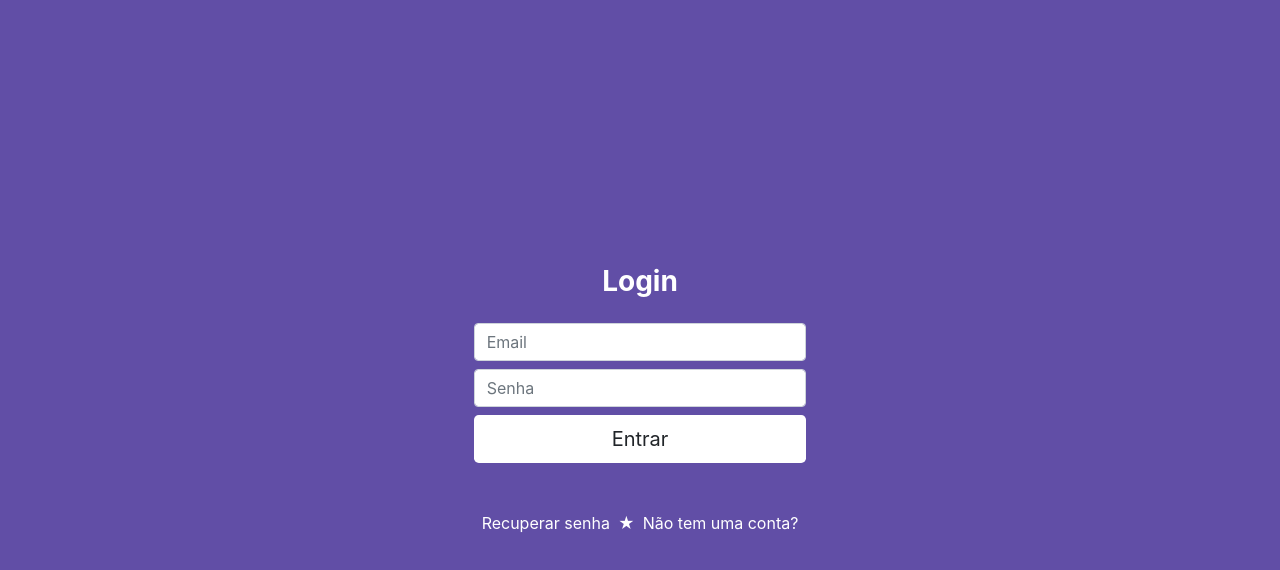
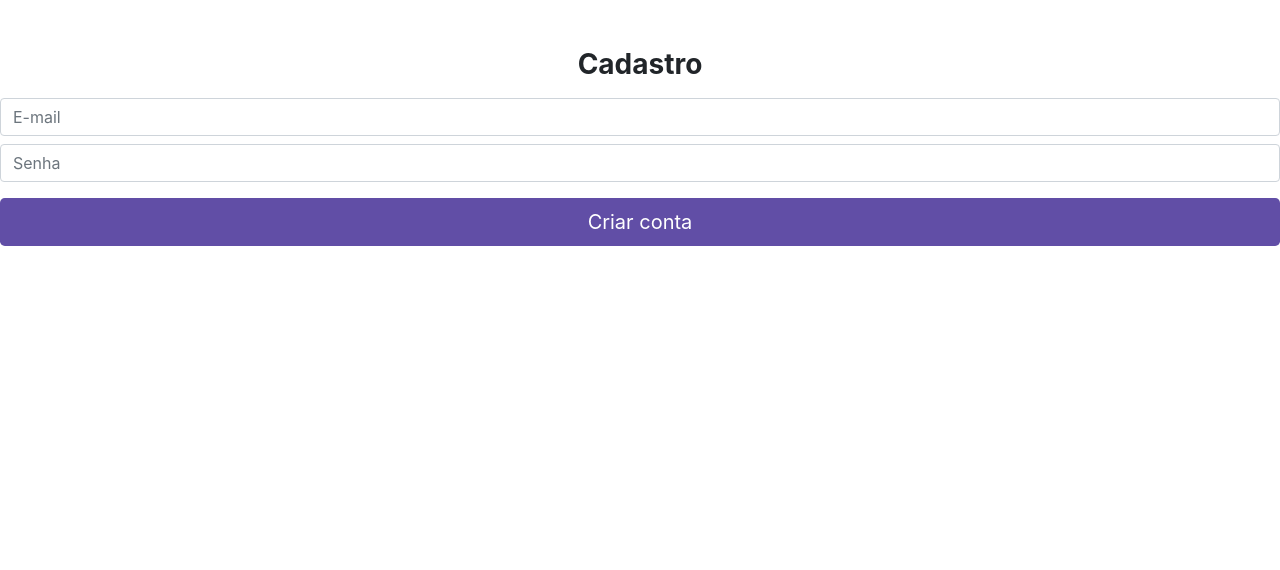
Before and after one commit to Vyctor/portal-de-eventos, a React (Create React App) app: page /create-account in a window 1280 px wide. Shown: the top 570 px of the page. Built offline with nearby package versions, Linux system fonts and the light colour scheme.

Commit message:
cadastro de usuarios

```diff
--- a/src/index.js
+++ b/src/index.js
@@ -1,5 +1,9 @@
-import React from 'react';
-import ReactDOM from 'react-dom';
-import App from './App';
+import React from "react";
+import ReactDOM from "react-dom";
+import App from "./App";
+import CreateAccount from "./view/create-account";
 
-ReactDOM.render(<App></App>, document.getElementById('root'));
+ReactDOM.render(
+  <CreateAccount></CreateAccount>,
+  document.getElementById("root")
+);
--- /dev/null
+++ b/src/view/create-account/create-account.css
@@ -0,0 +1,13 @@
+.form-login {
+  max-height: 650px;
+}
+
+.btn-cadastro {
+  background-color: #614ea6;
+  color: #fff;
+}
+
+.btn-cadastro:hover {
+  background-color: #f21667;
+  color: #fff;
+}
--- /dev/null
+++ b/src/view/create-account/index.js
@@ -0,0 +1,118 @@
+import React, { useState } from "react";
+import firebase from "../../config/firebase";
+import "firebase/auth";
+
+import "./create-account.css";
+
+const CreateAccount = () => {
+  const [email, setEmail] = useState();
+  const [password, setPassword] = useState();
+  const [tipoMensagem, setTipoMensagem] = useState();
+  const [errorMessage, setErrorMessage] = useState();
+  const [spinnerState, setSpinnerState] = useState();
+
+  const resetForm = () => {
+    setEmail("");
+    setPassword("");
+  };
+
+  const cadastrar = () => {
+    setTipoMensagem(null);
+
+    if (!email || !password) {
+      setTipoMensagem("Erro");
+      setErrorMessage(
+        "Você precisa informar o e-mail e a senha para realizar o cadastro!"
+      );
+      return;
+    }
+
+    setSpinnerState(true);
+    firebase
+      .auth()
+      .createUserWithEmailAndPassword(email, password)
+      .then((result) => {
+        setTipoMensagem("Sucesso");
+      })
+      .catch((error) => {
+        setTipoMensagem("Erro");
+        switch (error.message) {
+          case "Password should be at least 6 characters":
+            setErrorMessage("A senha deve ter pelo menos 6 caracteres!");
+            break;
+          case "The email address is already in use by another account.":
+            setErrorMessage(
+              "Este e-mail já está sendo utilizado por outro usuário"
+            );
+            break;
+          case "The email address is badly formatted.":
+            setErrorMessage("O formato do e-mail é inválido!");
+            break;
+          default:
+            setErrorMessage(
+              "Não foi possível cadastrar. Tente novamente mais tarde!"
+            );
+            break;
+        }
+      })
+      .finally(() => {
+        setSpinnerState(false);
+        this.resetForm();
+      });
+  };
+
+  return (
+    <div className="form-cadastro">
+      <form className="text-center form-login mx-auto mt-5">
+        <h1 className="h3 mb-3 text-black font-weight-bold">Cadastro</h1>
+
+        <input
+          onChange={(event) => setEmail(event.target.value)}
+          type="email"
+          className="form-control my-2"
+          placeholder="E-mail"
+        />
+        <input
+          onChange={(event) => setPassword(event.target.value)}
+          type="password"
+          className="form-control my-2"
+          placeholder="Senha"
+        ></input>
+
+        {spinnerState === true ? (
+          <div
+            hidden={!spinnerState}
+            className="spinner-border text-danger"
+            role="status"
+          >
+            <span className="sr-only">Criando conta...</span>
+          </div>
+        ) : (
+          <button
+            onClick={cadastrar}
+            type="button"
+            className="btn btn-lg btn-block mt-3 mb-5 btn-cadastro"
+          >
+            Criar conta
+          </button>
+        )}
+
+        <div className="msg-login text-center my-5">
+          {tipoMensagem === "Sucesso" && (
+            <span className="text-success">
+              <strong>Isso aí!</strong> Usuário cadastrado com sucesso!
+              &#128526;
+            </span>
+          )}
+          {tipoMensagem === "Erro" && (
+            <span className="text-danger">
+              <strong>Ops!</strong> {errorMessage} &#128546;
+            </span>
+          )}
+        </div>
+      </form>
+    </div>
+  );
+};
+
+export default CreateAccount;
```
